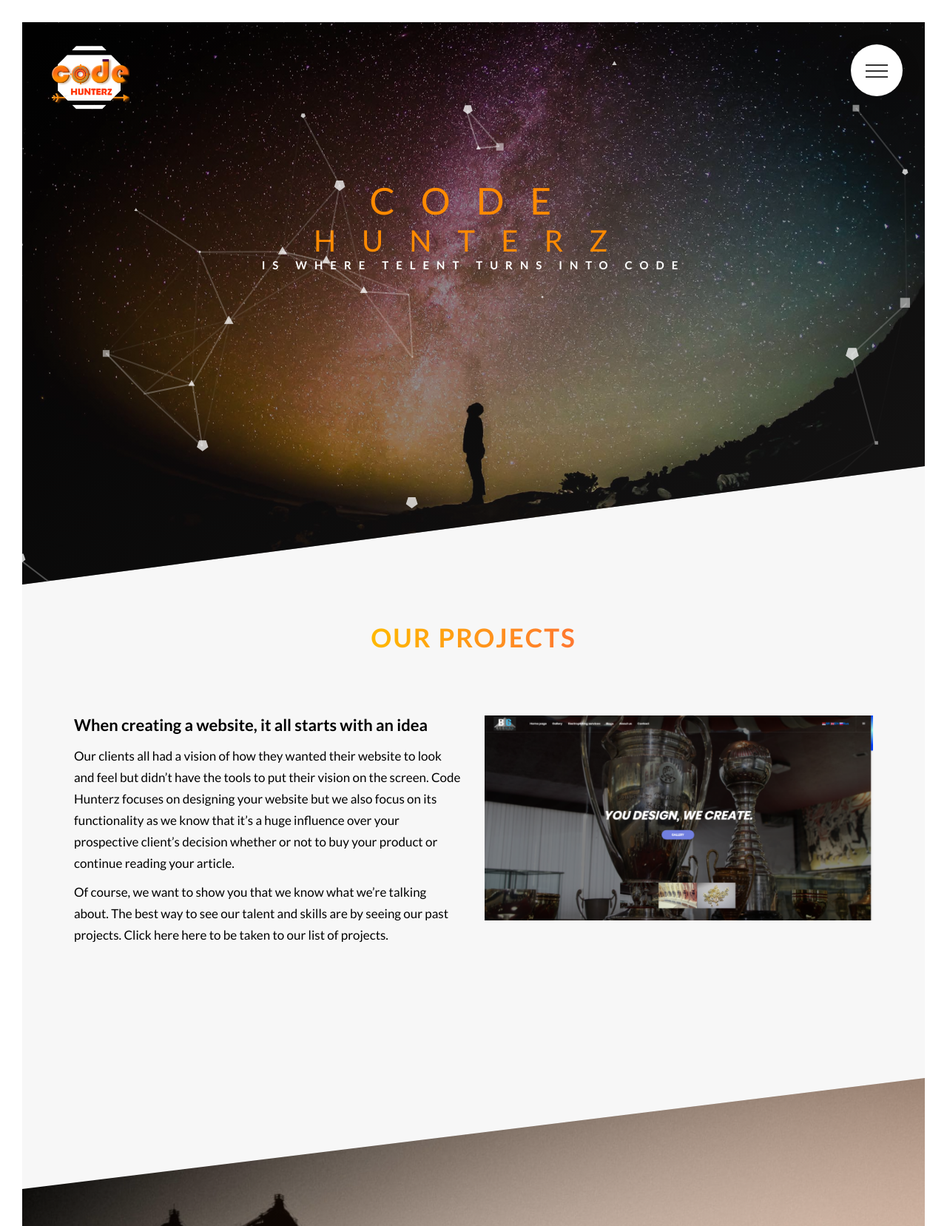
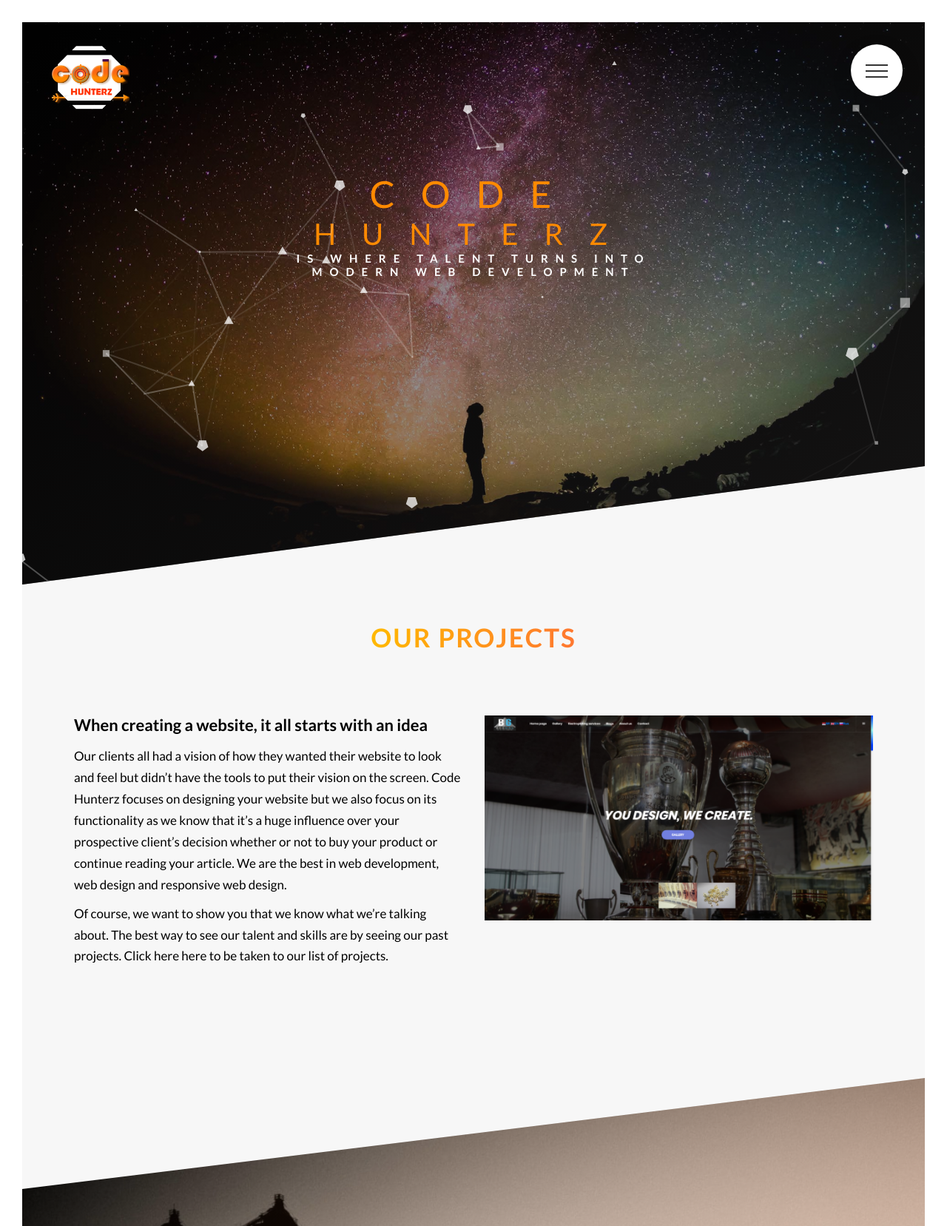
Before and after one commit to CodeHunterzz/codehuterz, a PHP site: page /?success=1 in a window 1280 px wide. Shown: the top 1657 px of the page at 74% size. Run offline with PHP 8.4, Linux system fonts and the light colour scheme; data that the repository does not hold is empty; some libraries are stand-ins or nearby versions.

Commit message:
Dodao izmene neke sa google adsa

```diff
--- a/index.php
+++ b/index.php
@@ -5,6 +5,7 @@
     <meta charset="UTF-8">
     <meta name="viewport" content="width=device-width, initial-scale=1.0">
     <meta http-equiv="X-UA-Compatible" content="ie=edge">
+    <meta name="description" content="Code Hunterz is a team of experts experienced in web development, web design and maintaining websites." />
     <link rel="icon" type="image/png" sizes="32x32" href="favicons/favicon-32x32.png">
 
     <link rel="stylesheet" href="https://stackpath.bootstrapcdn.com/bootstrap/4.1.1/css/bootstrap.min.css" integrity="sha384-WskhaSGFgHYWDcbwN70/dfYBj47jz9qbsMId/iRN3ewGhXQFZCSftd1LZCfmhktB"
@@ -16,7 +17,7 @@
     <link rel="stylesheet" href="css/scrool.css">
     <link rel="stylesheet" href="https://use.fontawesome.com/releases/v5.0.13/css/all.css" integrity="sha384-DNOHZ68U8hZfKXOrtjWvjxusGo9WQnrNx2sqG0tfsghAvtVlRW3tvkXWZh58N9jp"
         crossorigin="anonymous">
-    <title>Code Hunterz</title>
+    <title>Web Development - Pravljenje web sajtova</title>
     <style media="screen">
       #container img {
         width: 100%;
@@ -38,7 +39,7 @@
             <h1 class="heading-primary">
                 <span class="heading-primary--main">Code</span>
                 <span class="heading-primary--main-sub">Hunterz</span>
-                <span class="heading-primary--sub">IS WHERE telent turns into code</span>
+                <span class="heading-primary--sub">IS WHERE talent turns into modern web development</span>
             </h1>
         <!--    <a href="#section-about" class="btn btn--transparent btn--animated">Discover more</a> -->
         </div>
@@ -61,7 +62,7 @@
                             Our clients all had a vision of how they wanted their website to look and feel but didn’t have the tools to put their vision
                             on the screen. Code Hunterz focuses on designing your website but we also focus on its functionality
                             as we know that it’s a huge influence over your prospective client’s decision whether or not
-                            to buy your product or continue reading your article. </p>
+                            to buy your product or continue reading your article. We are the best in web development, web design and responsive web design. </p>
 
                         <p class="section-about_paragraph">
                             Of course, we want to show you that we know what we’re talking about. The best way to see our talent and skills are by seeing
```
